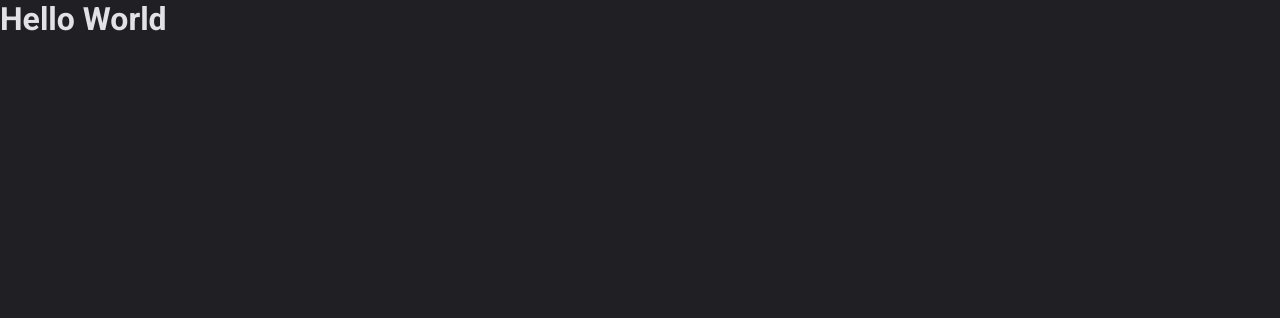
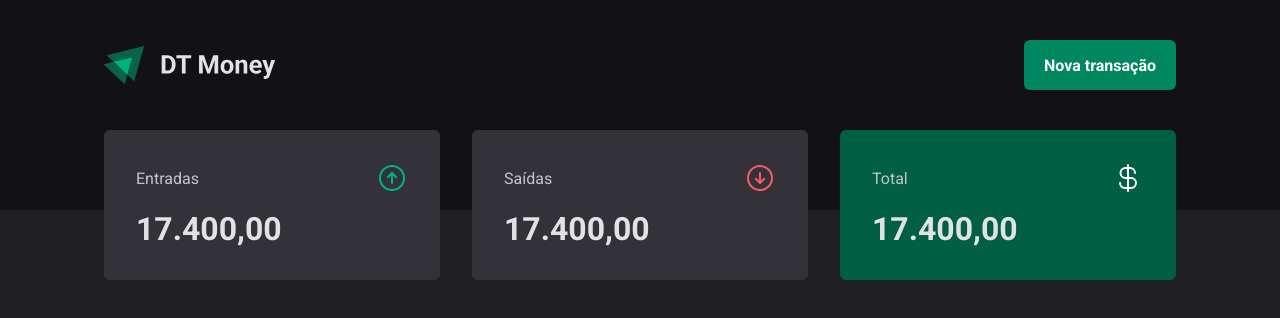
Before and after one commit to gomes-leonardo/dt-money, a React (Vite) app: page / in a window 1280 px wide. Shown: the top 318 px of the page. Built offline with nearby package versions, Linux system fonts and the light colour scheme; the HTML template or start-up script is replaced by a standard one.

Commit message:
style: header and summary component

```diff
--- a/package.json
+++ b/package.json
@@ -11,6 +11,7 @@
   },
   "dependencies": {
     "@types/styled-components": "^5.1.34",
+    "phosphor-react": "^1.4.1",
     "react": "^18.2.0",
     "react-dom": "^18.2.0",
     "styled-components": "^6.1.8"
--- a/src/App.tsx
+++ b/src/App.tsx
@@ -1,13 +1,14 @@
 import { ThemeProvider } from 'styled-components'
 import { defaultTheme } from './styles/themes/default'
 import { GlobalStyle } from './styles/global'
+import Transactions from './pages/Transactions'
 
 function App() {
   return (
     <>
       <ThemeProvider theme={defaultTheme}>
         <GlobalStyle />
-        <h1>Hello World</h1>
+        <Transactions />
       </ThemeProvider>
     </>
   )
--- /dev/null
+++ b/src/components/Header/index.tsx
@@ -0,0 +1,16 @@
+import { HeaderContainer, HeaderContent, NewTransactionButton } from './styles'
+
+import logoImg from '../../assets/logo.svg'
+
+const Header = () => {
+  return (
+    <HeaderContainer>
+      <HeaderContent>
+        <img src={logoImg} alt="" />
+        <NewTransactionButton>Nova transação</NewTransactionButton>
+      </HeaderContent>
+    </HeaderContainer>
+  )
+}
+
+export default Header
--- /dev/null
+++ b/src/components/Header/styles.ts
@@ -0,0 +1,32 @@
+import styled from 'styled-components'
+
+export const HeaderContainer = styled.header`
+  background: ${(props) => props.theme['gray-900']};
+  padding: 2.5rem 0 7.5rem 0;
+`
+export const HeaderContent = styled.div`
+  width: 100%;
+  max-width: 1120px;
+  margin: 0 auto;
+  padding: 0 1.5rem;
+
+  display: flex;
+  justify-content: space-between;
+  align-items: center;
+`
+
+export const NewTransactionButton = styled.button`
+  height: 50px;
+  border: 0;
+  background: ${(props) => props.theme['green-500']};
+  color: ${(props) => props.theme.white};
+  font-weight: bold;
+  padding: 0 1.25rem;
+  border-radius: 6px;
+  cursor: pointer;
+
+  &:hover {
+    background: ${(props) => props.theme['green-700']};
+    transition: background-color 0.2s;
+  }
+`
--- /dev/null
+++ b/src/components/Summary/index.tsx
@@ -0,0 +1,35 @@
+import { ArrowCircleDown, ArrowCircleUp, CurrencyDollar } from 'phosphor-react'
+import { SummaryCard, SummaryContainer } from './style'
+
+const Summary = () => {
+  return (
+    <SummaryContainer>
+      <SummaryCard>
+        <header>
+          <span>Entradas</span>
+          <ArrowCircleUp size={32} color="#00b37e" />
+        </header>
+
+        <strong>17.400,00</strong>
+      </SummaryCard>
+      <SummaryCard>
+        <header>
+          <span>Saídas</span>
+          <ArrowCircleDown size={32} color="#f75a68" />
+        </header>
+
+        <strong>17.400,00</strong>
+      </SummaryCard>
+      <SummaryCard variant="green">
+        <header>
+          <span>Total</span>
+          <CurrencyDollar size={32} color="#FFF" />
+        </header>
+
+        <strong>17.400,00</strong>
+      </SummaryCard>
+    </SummaryContainer>
+  )
+}
+
+export default Summary
--- /dev/null
+++ b/src/components/Summary/style.ts
@@ -0,0 +1,47 @@
+import styled, { css } from 'styled-components'
+
+export const SummaryContainer = styled.section`
+  width: 100%;
+  max-width: 1120px;
+  margin: 0 auto;
+  padding: 0 1.5rem;
+
+  display: flex;
+  justify-content: space-around;
+  align-items: center;
+
+  display: grid;
+  grid-template-columns: repeat(3, 1fr);
+  gap: 2rem;
+
+  margin-top: -5rem;
+`
+
+interface SummaryCardProps {
+  variant?: 'green'
+}
+
+export const SummaryCard = styled.div<SummaryCardProps>`
+  background: ${(props) => props.theme['gray-600']};
+  border-radius: 6px;
+  padding: 2rem;
+
+  header {
+    display: flex;
+    align-items: center;
+    justify-content: space-between;
+    color: ${(props) => props.theme['gray-300']};
+  }
+
+  strong {
+    display: block;
+    margin-top: 1rem;
+    font-size: 2rem;
+  }
+
+  ${(props) =>
+    props.variant === 'green' &&
+    css`
+      background: ${props.theme['green-700']};
+    `}
+`
--- /dev/null
+++ b/src/pages/Transactions/index.tsx
@@ -0,0 +1,13 @@
+import Header from '../../components/Header'
+import Summary from '../../components/Summary'
+
+const Transactions = () => {
+  return (
+    <div>
+      <Header />
+      <Summary />
+    </div>
+  )
+}
+
+export default Transactions
```
Also changed, not shown: src/assets/logo.svg (added), src/pages/Transactions/styles.ts (added), 1 other file (tests, documents, lock files or other folders).
